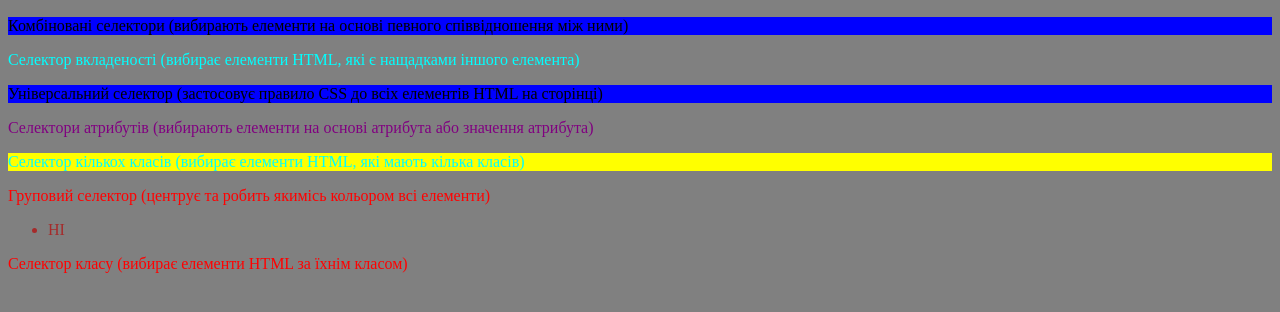
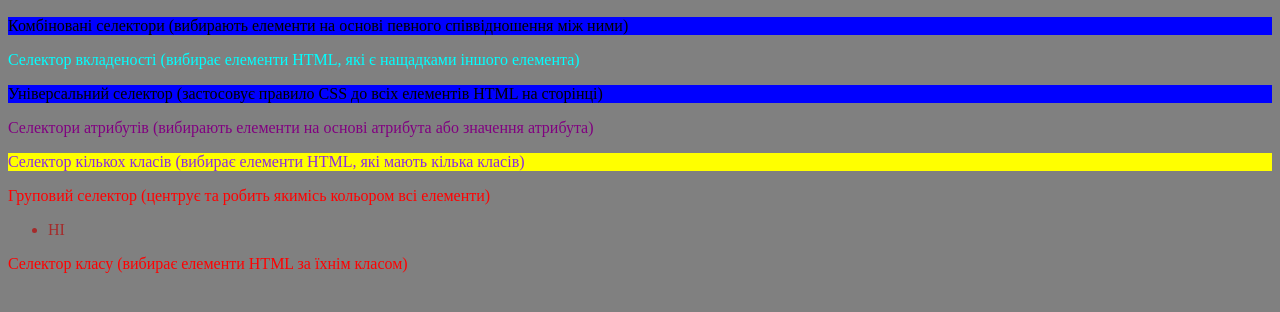
Before and after one commit to Falconconsume/HW_5, a plain HTML site: page index.html in a window 1280 px wide. Shown: the part 110-422 px from the top of the page. Drawn offline with Linux system fonts and the light colour scheme.

Commit message:
third commit

```diff
--- a/index.html
+++ b/index.html
@@ -21,7 +21,7 @@
     <p id="attributes">
         Селектори атрибутів (вибирають елементи на основі атрибута або значення атрибута)
     </p>
-    <p class="a_few">
+    <p class="amount a_few">
         Селектор кількох класів (вибирає елементи HTML, які мають кілька класів)
     </p>
     <p class="group">
--- a/main.css
+++ b/main.css
@@ -34,6 +34,6 @@ ul li {
     color: red;
 }
 
-.group.a_few {
+.amount.a_few {
     color: blueviolet;
 }
```
